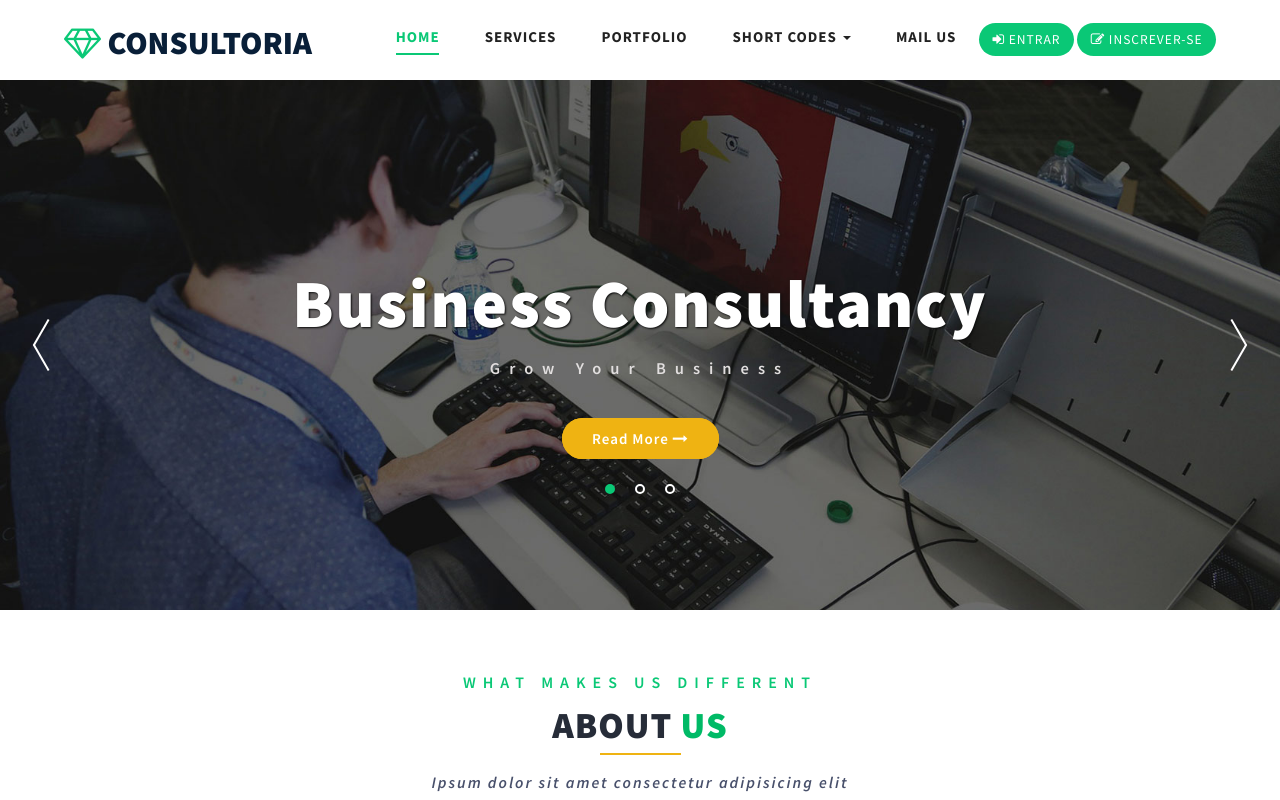
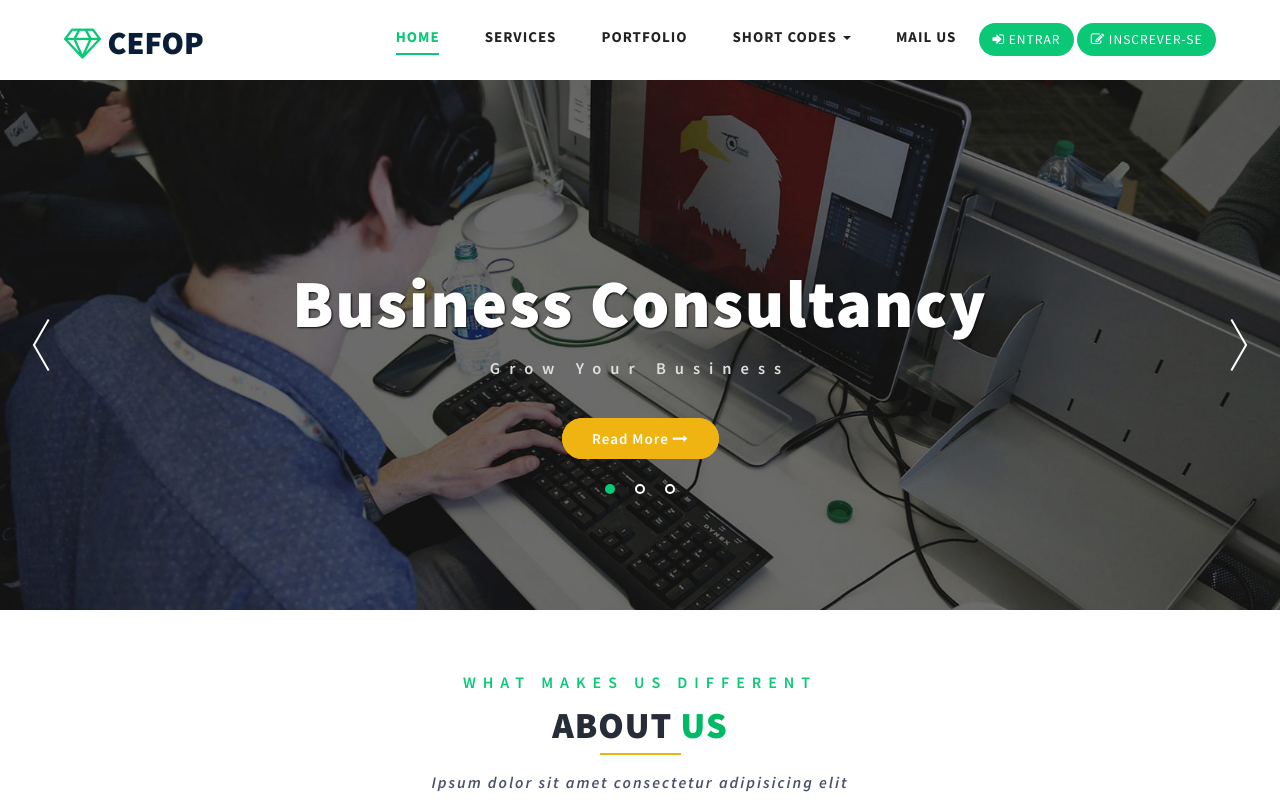
Before and after one commit to r4f43lff/consultoria.github.io, a plain HTML site: page index.html in a window 1280 px wide. Shown: the top 800 px of the page. Drawn offline with Linux system fonts and the light colour scheme.

Commit message:
Update index.html

```diff
--- a/index.html
+++ b/index.html
@@ -34,7 +34,7 @@ Smartphone Compatible web template, free webdesigns for Nokia, Samsung, LG, Sony
 						<span class="icon-bar"></span>
 						<span class="icon-bar"></span>
 					</button>
-				<h1><a class="navbar-brand" href="index.html"><i class="fa fa-diamond" aria-hidden="true"></i> Consultoria</a></h1>
+				<h1><a class="navbar-brand" href="index.html"><i class="fa fa-diamond" aria-hidden="true"></i> CEFOP </a></h1>
 
 				</div>
 				 <ul class="agile_forms">
```
